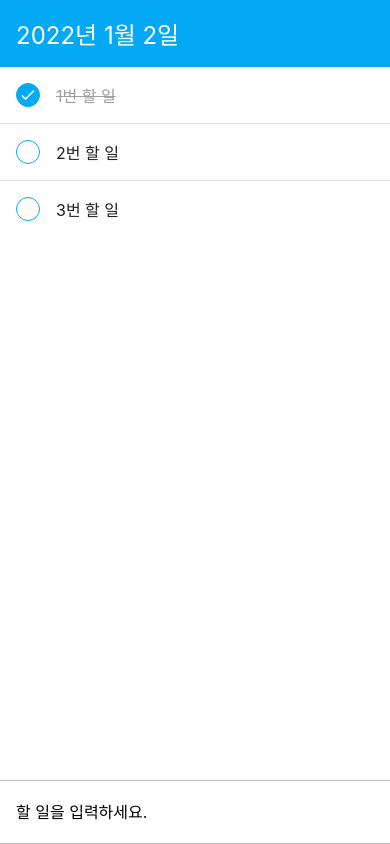
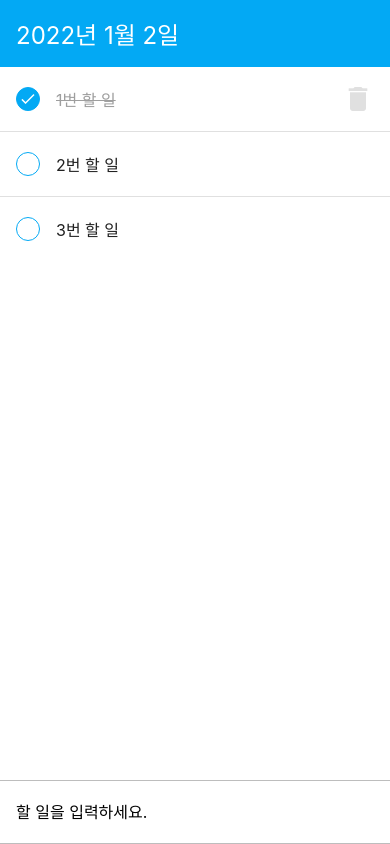
Before and after one commit to seungwonleee/react-native-todo, a React Native app: screen / in a window 390 px wide. Built offline with nearby package versions, Linux system fonts and the light colour scheme.

Commit message:
Add: remove icon and todo

```diff
--- a/App.js
+++ b/App.js
@@ -17,7 +17,6 @@ function App() {
     // 새로 등록할 항목의 id를 구합니다.
     // 등록된 항목 중에서 가장 큰 id를 구하고, 그 값에 1을 더합니다.
     // 만약 리스트가 비어있다면 1을 id로 사용합니다.
-    console.log('test===>', Math.max(...todos.map(todo => todo.id)) + 1);
     const nextId =
       todos.length > 0 ? Math.max(...todos.map(todo => todo.id)) + 1 : 1;
     const todo = {
@@ -36,6 +35,12 @@ function App() {
     setTodos(nextTodos);
   };
 
+  const onRemove = id => {
+    const nextTodos = todos.filter(todo => todo.id !== id);
+    console.log(nextTodos);
+    setTodos(nextTodos);
+  };
+
   return (
     <SafeAreaProvider>
       <SafeAreaView edges={['bottom']} style={styles.block}>
@@ -44,7 +49,7 @@ function App() {
           style={styles.avoid}>
           <DateHead />
           {todos.length > 1 ? (
-            <TodoList todos={todos} onToggle={onToggle} />
+            <TodoList todos={todos} onToggle={onToggle} onRemove={onRemove} />
           ) : (
             <Empty />
           )}
--- a/components/TodoItem.js
+++ b/components/TodoItem.js
@@ -1,7 +1,8 @@
 import React from 'react';
 import {View, Text, StyleSheet, Image, TouchableOpacity} from 'react-native';
+import Icon from 'react-native-vector-icons/MaterialIcons';
 
-function TodoItem({id, text, done, onToggle}) {
+function TodoItem({id, text, done, onToggle, onRemove}) {
   return (
     <View style={styles.item}>
       <TouchableOpacity onPress={() => onToggle(id)}>
@@ -14,6 +15,14 @@ function TodoItem({id, text, done, onToggle}) {
         </View>
       </TouchableOpacity>
       <Text style={[styles.text, done && styles.lineThrough]}>{text}</Text>
+
+      {done ? (
+        <TouchableOpacity onPress={() => onRemove(id)}>
+          <Icon name="delete" size={32} color="#e0e0e0" />
+        </TouchableOpacity>
+      ) : (
+        <View style={styles.removePlaceholder} />
+      )}
     </View>
   );
 }
@@ -47,6 +56,10 @@ const styles = StyleSheet.create({
     color: '#9e9e9e',
     textDecorationLine: 'line-through',
   },
+  removePlaceholder: {
+    width: 32,
+    height: 32,
+  },
 });
 
 export default TodoItem;
--- a/components/TodoList.js
+++ b/components/TodoList.js
@@ -2,7 +2,7 @@ import React from 'react';
 import {FlatList, StyleSheet, View} from 'react-native';
 import TodoItem from './TodoItem';
 
-const TodoList = ({todos, onToggle}) => {
+const TodoList = ({todos, onToggle, onRemove}) => {
   return (
     <FlatList
       ItemSeparatorComponent={() => <View style={styles.separator} />}
@@ -14,6 +14,7 @@ const TodoList = ({todos, onToggle}) => {
           text={item.text}
           done={item.done}
           onToggle={onToggle}
+          onRemove={onRemove}
         />
       )}
       keyExtractor={item => item.id.toString()}
--- a/package.json
+++ b/package.json
@@ -12,7 +12,8 @@
   "dependencies": {
     "react": "17.0.2",
     "react-native": "0.66.4",
-    "react-native-safe-area-context": "^3.3.2"
+    "react-native-safe-area-context": "^3.3.2",
+    "react-native-vector-icons": "^9.0.0"
   },
   "devDependencies": {
     "@babel/core": "^7.12.9",
```
Also changed, not shown: 4 other files (tests, documents, lock files or other folders).
